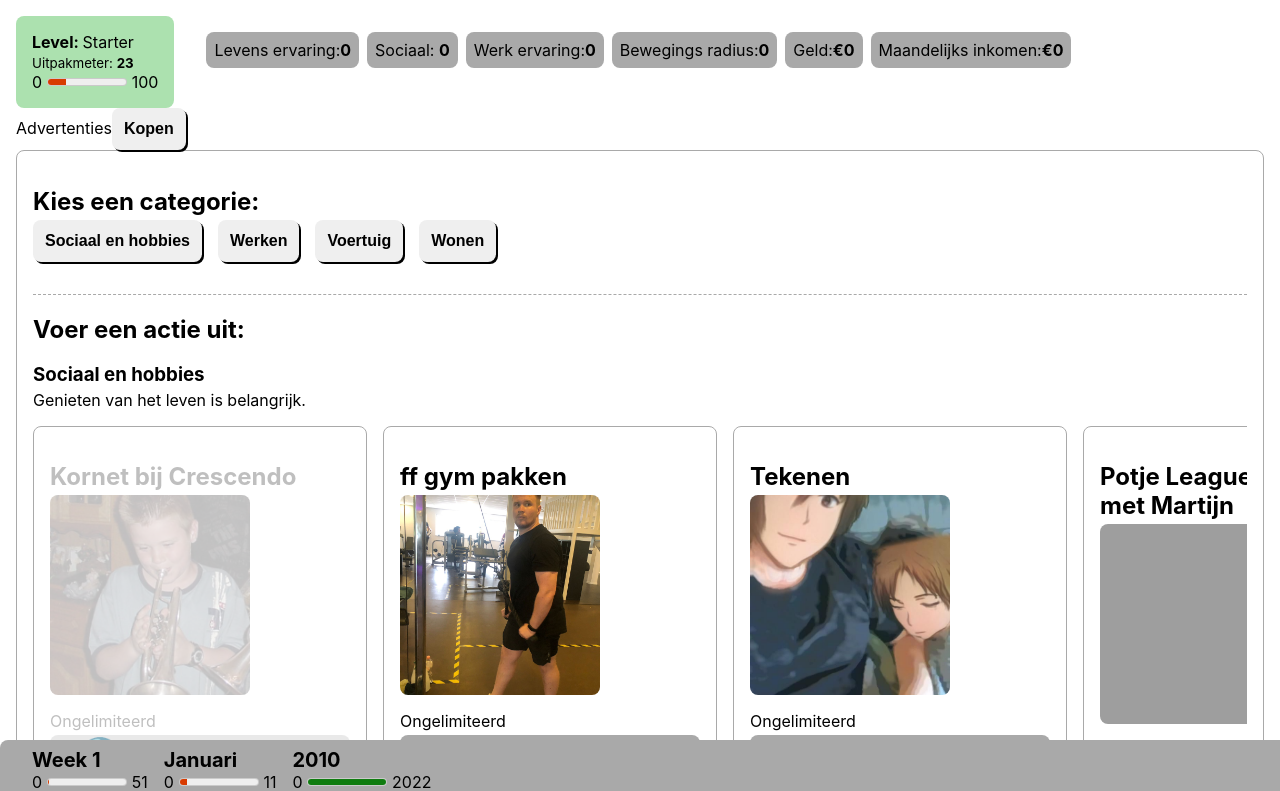
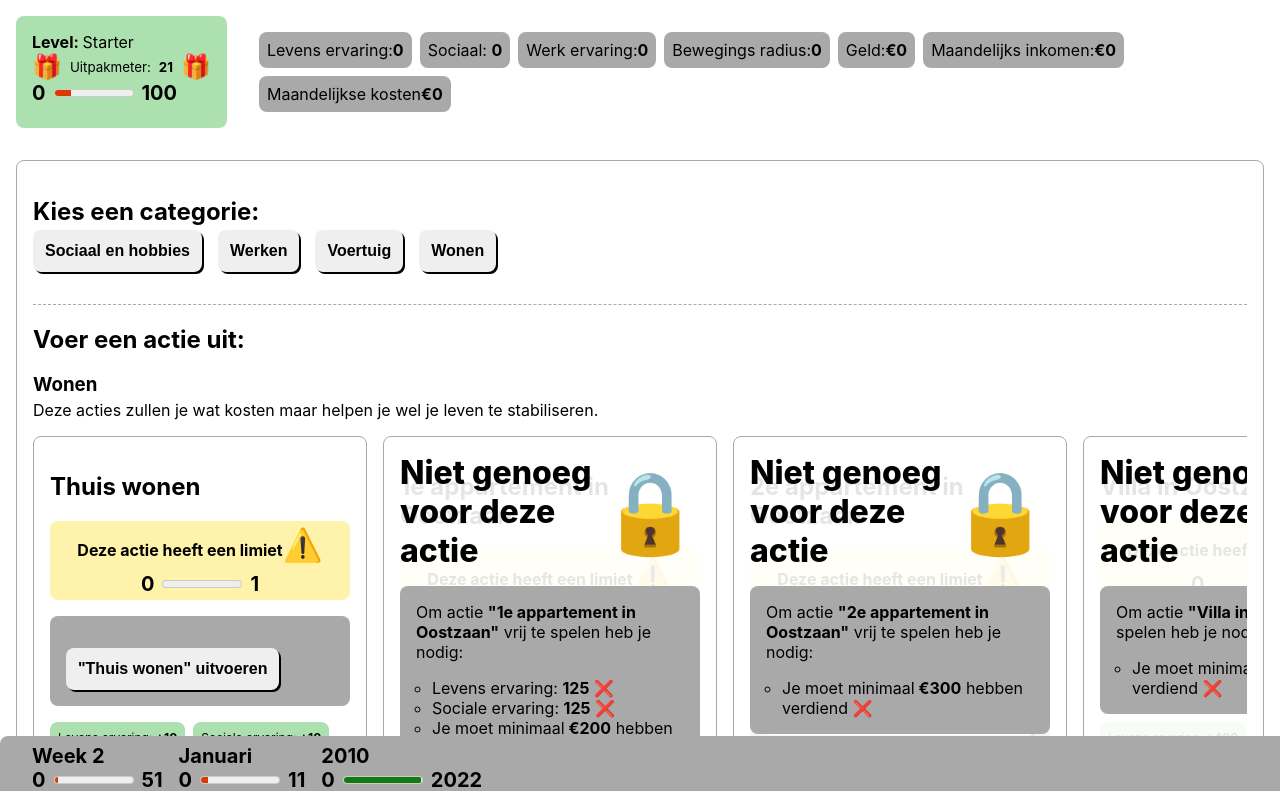
Before and after one commit to marcianosr/robin-tycoon, a React (Create React App) app: page / in a window 1280 px wide. Shown: the top 791 px of the page. Built offline with nearby package versions, Linux system fonts and the light colour scheme; grey boxes are pictures that could not be loaded.

Commit message:
Ad income/costs monthly

```diff
--- a/src/App.css
+++ b/src/App.css
@@ -51,10 +51,11 @@ h3 {
 } */
 
 .contentContainer {
-	padding-bottom: 2rem;
 	border: 1px solid rgb(169, 169, 169);
 	border-radius: 0.5rem;
 	padding: 1rem;
+	margin-top: 2rem;
+	margin-bottom: 2rem;
 }
 
 .category {
--- a/src/App.tsx
+++ b/src/App.tsx
@@ -14,7 +14,7 @@ export type XP = {
 	radius?: number;
 };
 
-type Basis = "monthly" | "weekly";
+export type Basis = "monthly" | "weekly" | "per-action";
 
 type Money = {
 	amount: number;
@@ -70,12 +70,14 @@ function App() {
 			year: 2010,
 		},
 		income: 0,
+		costs: 0,
 		progress: {
 			amount: 23,
 		},
+		won: false,
 	});
 
-	const [activeCategory, setActiveCategory] = useState<ShortNames>("social");
+	const [activeCategory, setActiveCategory] = useState<ShortNames>("living");
 
 	const [showPopup, setShowPopup] = useState(false);
 	const [fakeBuyButtonText, setFakeBuyButtonText] = useState(false);
@@ -100,11 +102,17 @@ function App() {
 
 	useEffect(() => {
 		const t = setTimeout(() => {
-			setGameState({
-				...gameState,
-				time: { ...gameState.time, week: gameState.time.week + 1 },
-			});
-		}, 8500);
+			if (!gameState.won) {
+				setGameState({
+					...gameState,
+					time: { ...gameState.time, week: gameState.time.week + 1 },
+					progress: {
+						...gameState.progress,
+						amount: gameState.progress.amount - 2,
+					},
+				});
+			}
+		}, 4000);
 
 		return () => {
 			clearTimeout(t);
@@ -112,26 +120,19 @@ function App() {
 	}, [gameState]);
 
 	useEffect(() => {
-		const progress =
-			gameState.lifeXP + gameState.socialXP + gameState.workXP;
-
-		if (gameState.time.week % 4 === 0)
+		if (gameState.time.week % 4 === 0 && !gameState.won)
 			setGameState({
 				...gameState,
 				time: {
 					...gameState.time,
 					month: gameState.time.month + 1,
 				},
-				money: gameState.money + gameState.income,
-				progress: {
-					...gameState.progress,
-					amount: gameState.progress.amount + progress - 5,
-				},
+				money: gameState.money + gameState.income + gameState.costs,
 			});
 	}, [gameState.time.week]);
 
 	useEffect(() => {
-		if (gameState.time.week % 52 === 0)
+		if (gameState.time.week % 52 === 0 && !gameState.won)
 			setGameState({
 				...gameState,
 				time: {
@@ -146,12 +147,26 @@ function App() {
 	useEffect(() => {
 		if (gameState.progress.amount === 100) {
 			// Stop the game, show dialog
+
+			winGame();
 		}
 	}, [gameState.progress.amount]);
 
+	const winGame = () =>
+		setGameState({
+			...gameState,
+			won: true,
+			progress: {
+				amount: 100,
+			},
+		});
+
 	return (
 		<div className="App">
-			{gameState.progress.amount === 100 && (
+			<button style={{ display: "none" }} onClick={winGame}>
+				Cheat
+			</button>
+			{gameState.progress.amount >= 100 && (
 				<>
 					<Confetti
 						width={window.innerWidth}
@@ -172,10 +187,6 @@ function App() {
 			)}
 			<header>
 				<Profile gameState={gameState} />
-				<section>
-					<span>Advertenties</span>
-					<button onClick={() => setShowPopup(true)}>Kopen</button>
-				</section>
 			</header>
 
 			{showPopup && (
@@ -184,12 +195,15 @@ function App() {
 						<li>
 							{!fakeBuyButtonText && (
 								<article>
-									<span>Levens elixer</span>
 									<span>
-										+100 sociale XP en +100 levens ervaring
+										Elixer pakket: sociale ervaring elixer
+										en levens ervaring elixer
 									</span>
 									<span>
-										5 euro (via iDeal)
+										+500 sociale XP en +500 levens ervaring
+									</span>
+									<span>
+										2,50 euro (via iDeal)
 										<img
 											width={40}
 											height={40}
@@ -259,6 +273,10 @@ function App() {
 					</section>
 				))}
 			</section>
+			<section>
+				<span>Advertenties</span>
+				<button onClick={() => setShowPopup(true)}>Kopen</button>
+			</section>
 			<section className="timeContainer">
 				<Meter
 					max={51}
--- a/src/components/ActionButton/index.tsx
+++ b/src/components/ActionButton/index.tsx
@@ -55,13 +55,17 @@ const ActionButton: FC<Props> = ({
 				return {
 					...prev,
 					money: gameStateValue + value.amount,
-					income: value.amount,
+					income: value.amount > 0 ? value.amount : gameStateValue,
+					costs: value.amount < 0 ? value.amount : gameStateValue,
 				};
 			}
 
 			return {
 				...prev,
 				[key]: gameStateValue + value,
+				progress: {
+					amount: gameState.progress.amount,
+				},
 			};
 		}, {});
 		setAmountOfActionsByCategory(amountOfActionsByCategory + 1);
--- a/src/components/Meter/styles.module.css
+++ b/src/components/Meter/styles.module.css
@@ -1,10 +1,10 @@
 .meterContainer > * {
-	gap: 0.3rem;
+	gap: 0.5rem;
 	display: flex;
 	align-items: center;
 }
 
-.meterContainer > span {
+.meterContainer span {
 	font-weight: 700;
 	font-size: 1.25rem;
 }
--- a/src/components/Option/index.tsx
+++ b/src/components/Option/index.tsx
@@ -1,5 +1,5 @@
 import { FC, useState } from "react";
-import { Item } from "../../App";
+import { Basis, Item } from "../../App";
 import ActionButton, { isEnabled } from "../ActionButton";
 import Meter from "../Meter";
 import styles from "./styles.module.css";
@@ -22,6 +22,14 @@ const Option: FC<Props> = ({ category, item, gameState, setGameState }) => {
 		? `${process.env.PUBLIC_URL}/${item.imageURL}`
 		: item.imageURL;
 
+	const moneyTexts = {
+		monthly: "per maand",
+		weekly: "per week",
+		"per-action": "per keer",
+	};
+
+	const moneyBasisText = moneyTexts[item.earned.money?.basis as Basis];
+
 	return (
 		<li
 			className={classnames({
@@ -29,7 +37,7 @@ const Option: FC<Props> = ({ category, item, gameState, setGameState }) => {
 			})}
 		>
 			<section className={styles.itemInner}>
-				<section>
+				<section className={styles.imageAndRequirements}>
 					<h2>{item.name}</h2>
 					{item.videoURL && (
 						<iframe
@@ -47,61 +55,24 @@ const Option: FC<Props> = ({ category, item, gameState, setGameState }) => {
 						</div>
 					)}
 					{item.limit ? (
+						<div className={styles.notice}>
+							<strong>
+								Deze actie heeft een limiet
+								<span className={styles.emoji}>⚠️</span>
+							</strong>
 							<Meter
 								max={item.limit.amount}
 								value={amountOfActionsByCategory}
 							/>
+						</div>
 					) : (
-						<p>Ongelimiteerd</p>
+						<strong className={styles.notice}>
+							Deze actie is ongelimiteerd
+							<span className={styles.emoji}>🤑</span>
+						</strong>
 					)}
 
 					<section className={styles.requirements}>
-						<strong>Eisen voor deze actie:</strong>
-						{item.required && (
-							<ul className={styles.requirementsList}>
-								{Object.keys(item.required).length === 0 && (
-									<p>Geen vereisten</p>
-								)}
-								{item.required.lifeXP && (
-									<li>
-										<span>Levens ervaring: </span>
-										<strong>{item.required.lifeXP}</strong>
-									</li>
-								)}
-								{item.required.socialXP && (
-									<li>
-										<span>Sociale ervaring: </span>
-										<strong>
-											{item.required.socialXP}
-										</strong>
-									</li>
-								)}
-								{item.required.workXP && (
-									<li>
-										<span>Werk ervaring: </span>
-										<strong>{item.required.workXP}</strong>
-									</li>
-								)}
-								{item.required.radius && (
-									<li>
-										<span>Actieradius: </span>
-										<strong>{item.required.radius}</strong>
-									</li>
-								)}
-								{item.required.money && (
-									<li>
-										<span>
-											Je moet minimaal
-											<strong>
-												{" "}
-												€{item.required.money.amount}
-											</strong>{" "}
-											hebben verdiend{" "}
-										</span>
-									</li>
-								)}
-							</ul>
-						)}
 						<ActionButton
 							category={category}
 							amountOfActionsByCategory={
@@ -127,7 +98,10 @@ const Option: FC<Props> = ({ category, item, gameState, setGameState }) => {
 						>
 							{item.earned.lifeXP < 0 && <span>Kosten: </span>}
 							<span>Levens ervaring: </span>
-							<strong>+{item.earned.lifeXP}</strong>
+							<strong>
+								{item.earned.lifeXP > 0 && "+"}
+								{item.earned.lifeXP}
+							</strong>
 						</div>
 					)}
 					{item.earned.socialXP && (
@@ -138,7 +112,10 @@ const Option: FC<Props> = ({ category, item, gameState, setGameState }) => {
 							})}
 						>
 							<span>Sociale ervaring: </span>
-							<strong>+{item.earned.socialXP}</strong>
+							<strong>
+								{item.earned.socialXP > 0 && "+"}
+								{item.earned.socialXP}
+							</strong>
 						</div>
 					)}
 					{item.earned.workXP && (
@@ -149,7 +126,10 @@ const Option: FC<Props> = ({ category, item, gameState, setGameState }) => {
 							})}
 						>
 							<span>Werk ervaring: </span>
-							<strong>+{item.earned.workXP}</strong>
+							<strong>
+								{item.earned.workXP > 0 && "+"}
+								{item.earned.workXP}
+							</strong>
 						</div>
 					)}
 					{item.earned.radius && (
@@ -167,16 +147,110 @@ const Option: FC<Props> = ({ category, item, gameState, setGameState }) => {
 							})}
 						>
 							<span>Geld: </span>
-							<strong>{item.earned.money.amount}</strong>
+							<strong>
+								{item.earned.money.amount > 0 && "+"}
+								{item.earned.money.amount}
+							</strong>
+							{item.earned.money.basis && (
+								<span> {moneyBasisText}</span>
+							)}
 						</div>
 					)}
 				</section>
 			</section>
 			{!isItemEnabled && (
+				<div className={styles.unlockContainer}>
 					<span className={styles.unlockText}>
+						<span>Niet genoeg voor deze actie</span>
 						<span className={styles.lockIcon}>🔒</span>
-					<span>Nog niet vrijgespeeld</span>
 					</span>
+					<section className={styles.requirements}>
+						<span>
+							Om actie <strong>"{item.name}"</strong> vrij te
+							spelen heb je nodig:
+						</span>
+						{item.required && (
+							<ul className={styles.requirementsList}>
+								{Object.keys(item.required).length === 0 && (
+									<p>Geen vereisten</p>
+								)}
+								{item.required.lifeXP && (
+									<li>
+										<span>Levens ervaring: </span>
+										<strong>{item.required.lifeXP}</strong>
+										<span>
+											{" "}
+											{gameState.lifeXP >=
+											item.required.lifeXP
+												? "✅"
+												: "❌"}
+										</span>
+									</li>
+								)}
+								{item.required.socialXP && (
+									<li>
+										<span>Sociale ervaring: </span>
+										<strong>
+											{item.required.socialXP}
+										</strong>
+										<span>
+											{" "}
+											{gameState.socialXP >=
+											item.required.socialXP
+												? "✅"
+												: "❌"}
+										</span>
+									</li>
+								)}
+								{item.required.workXP && (
+									<li>
+										<span>Werk ervaring: </span>
+										<strong>{item.required.workXP}</strong>
+										<span>
+											{" "}
+											{gameState.workXP >=
+											item.required.workXP
+												? "✅"
+												: "❌"}
+										</span>
+									</li>
+								)}
+								{item.required.radius && (
+									<li>
+										<span>Actieradius: </span>
+										<strong>{item.required.radius}</strong>
+										<span>
+											{" "}
+											{gameState.radius >=
+											item.required.radius
+												? "✅"
+												: "❌"}
+										</span>
+									</li>
+								)}
+								{item.required.money && (
+									<li>
+										<span>
+											Je moet minimaal
+											<strong>
+												{" "}
+												€{item.required.money.amount}
+											</strong>{" "}
+											hebben verdiend{" "}
+											<span>
+												{" "}
+												{gameState.money.amount >=
+												item.required.money.amount
+													? "✅"
+													: "❌"}
+											</span>
+										</span>
+									</li>
+								)}
+							</ul>
+						)}
+					</section>
+				</div>
 			)}
 		</li>
 	);
--- a/src/components/Option/styles.module.css
+++ b/src/components/Option/styles.module.css
@@ -52,6 +52,7 @@ button {
 .requirementsList {
 	list-style-type: circle;
 	padding-left: 1rem;
+	margin-top: 1rem;
 }
 
 .itemInner {
@@ -61,7 +62,7 @@ button {
 }
 
 .disableItem > .itemInner {
-	opacity: 0.25;
+	opacity: 0.1;
 }
 
 .disableItem {
@@ -69,11 +70,19 @@ button {
 	position: relative;
 }
 
+.unlockContainer {
+	position: absolute;
+	padding: 1rem;
+	left: 0;
+	top: 0;
+	display: flex;
+	flex-direction: column;
+	gap: 1rem;
+}
+
 .unlockText {
-	position: absolute;
 	font-size: 2rem;
 	font-weight: 800;
-	top: 50%;
 	display: flex;
 	align-items: center;
 }
@@ -81,3 +90,24 @@ button {
 .lockIcon {
 	font-size: 5rem;
 }
+
+.imageAndRequirements {
+	display: flex;
+	flex-direction: column;
+	gap: 1rem;
+}
+
+.notice {
+	padding: 0.25rem 1rem;
+	background-color: rgb(255, 242, 171);
+	border-radius: 0.5rem;
+	display: flex;
+	flex-direction: column;
+	justify-content: center;
+	align-items: center;
+	gap: 0.5rem;
+}
+
+.emoji {
+	font-size: 2rem;
+}
--- a/src/components/Profile/index.tsx
+++ b/src/components/Profile/index.tsx
@@ -30,7 +30,13 @@ export const evolveAt = [
 	},
 ];
 
-const Profile: FC<Props> = ({ gameState }) => (
+const Profile: FC<Props> = ({ gameState }) => {
+	const progress = Math.round(
+		gameState.progress.amount +
+			(gameState.lifeXP + gameState.socialXP + gameState.workXP) / 10
+	);
+
+	return (
 		<section className={styles.profileContainer}>
 			<section className={styles.profile}>
 				<div>
@@ -38,10 +44,12 @@ const Profile: FC<Props> = ({ gameState }) => (
 					<span>{gameState.progress.title}</span>
 				</div>
 				<div className={styles.baseMeter}>
-				<small>
-					Uitpakmeter: <strong>{gameState.progress.amount} </strong>
+					<small className={styles.uitpakText}>
+						<span className={styles.emoji}>🎁</span>
+						Uitpakmeter: <strong>{progress}</strong>{" "}
+						<span className={styles.emoji}>🎁</span>
 					</small>
-				<Meter max={100} value={gameState.progress.amount} />
+					<Meter max={100} value={progress} />
 				</div>
 			</section>
 
@@ -71,9 +79,14 @@ const Profile: FC<Props> = ({ gameState }) => (
 						<span>Maandelijks inkomen:</span>
 						<strong>€{gameState.income}</strong>
 					</div>
+					<div>
+						<span> Maandelijkse kosten</span>
+						<strong>€{gameState.costs}</strong>
+					</div>
 				</article>
 			</section>
 		</section>
 	);
+};
 
 export default Profile;
--- a/src/components/Profile/styles.module.css
+++ b/src/components/Profile/styles.module.css
@@ -37,3 +37,13 @@
 	margin-bottom: 0.5rem;
 	text-align: center;
 }
+
+.emoji {
+	font-size: 1.5rem;
+}
+
+.uitpakText {
+	display: flex;
+	align-items: center;
+	gap: 0.5rem;
+}
--- a/src/data/index.json
+++ b/src/data/index.json
@@ -10,38 +10,52 @@
 						"name": "Kornet bij Crescendo",
 						"imageURL": "robin-cornet.png",
 						"earned": {
-							"socialXP": 200,
-							"lifeXP": 100,
+							"socialXP": 50,
+							"lifeXP": 10,
 							"money": {
-								"amount": -100
+								"amount": -15,
+								"basis": "monthly"
 							}
 						},
 						"required": {
-							"money": { "amount": 25, "basis": "monthly" },
-							"radius": 500
+							"socialXP": 0,
+							"radius": 0,
+							"money": {
+								"amount": 15
+							}
 						},
 						"cooldown": 100
 					},
 					{
+						"name": "Maand abbo bij de sportschool",
+						"imageURL": "robin-gym.jpeg",
+						"required": {
+							"socialXP": 10,
+							"money": {
+								"amount": 50
+							}
+						},
+						"earned": {
+							"money": {
+								"amount": -30,
+								"basis": "monthly"
+							}
+						},
+						"cooldown": 100
+					},
+
+					{
 						"name": "ff gym pakken",
 						"imageURL": "robin-gym.jpeg",
+						"required": {
+							"socialXP": 50
+						},
 						"earned": {
-							"socialXP": 50,
-							"lifeXP": 100,
-							"money": {
-								"amount": -50
-							}
+							"socialXP": 50
 						},
-						"cooldown": 150
+						"cooldown": 100
 					},
-					{
-						"name": "Tekenen",
-						"imageURL": "robin-tekenen.jpeg",
-						"earned": {
-							"workXP": 50
-						},
-						"cooldown": 50
-					},
+
 					{
 						"name": "Potje League of Legends met Martijn",
 						"imageURL": "https://scontent-ams4-1.xx.fbcdn.net/v/t1.18169-9/487779_339938256122089_1105893052_n.jpg?_nc_cat=101&ccb=1-7&_nc_sid=f9d7a1&_nc_ohc=tjaa8YhTr-QAX8r4_hB&_nc_ht=scontent-ams4-1.xx&oh=00_AfD4-FLNwoc9Fm3_-RUrbvPD6Ck7Sn3Oa9gcEIyfnmLiTQ&oe=63A17E99",
@@ -49,13 +63,19 @@
 							"socialXP": 10,
 							"workXP": -10
 						},
+						"required": {
+							"socialXP": 10
+						},
 						"cooldown": 25
 					},
 					{
 						"name": "Advies vragen van thuis",
 						"earned": {
-							"socialXP": 50,
-							"lifeXP": 100
+							"socialXP": 20,
+							"lifeXP": 200
+						},
+						"required": {
+							"socialXP": 10
 						},
 						"cooldown": 200
 					},
@@ -63,7 +83,10 @@
 						"name": "Op bezoek gaan bij opa en oma",
 						"earned": {
 							"socialXP": 50,
-							"lifeXP": 100
+							"lifeXP": 200
+						},
+						"required": {
+							"socialXP": 10
 						},
 						"cooldown": 200
 					},
@@ -74,7 +97,7 @@
 							"socialXP": 100
 						},
 						"required": {
-							"socialXP": 100
+							"socialXP": 200
 						},
 						"cooldown": 50,
 						"limit": {
@@ -87,7 +110,7 @@
 						"earned": {
 							"socialXP": 150,
 							"lifeXP": 50,
-							"workXP": -20,
+							"workXP": -50,
 							"money": {
 								"amount": -50
 							}
@@ -106,10 +129,11 @@
 						"earned": {
 							"socialXP": 20,
 							"money": {
-								"amount": -20
+								"amount": -10
 							}
 						},
 						"required": {
+							"socialXP": 10,
 							"money": {
 								"amount": 20
 							}
@@ -145,27 +169,44 @@
 						"name": "Gesponsord worden door pa en ma",
 						"earned": {
 							"money": {
-								"amount": 25
+								"amount": 25,
+								"basis": "monthly"
 							}
 						},
 						"cooldown": 0,
+						"required": {
+							"lifeXP": 10,
+							"socialXP": 10
+						},
 						"limit": {
 							"amount": 1
 						}
 					},
 					{
+						"name": "Tekenen / Designs maken",
+						"imageURL": "robin-tekenen.jpeg",
+						"earned": {
+							"workXP": 25,
+							"socialXP": -10
+						},
+						"cooldown": 30
+					},
+					{
 						"name": "BODO Pompstation",
 						"imageURL": "https://topbakverhuur.nl/wp-content/uploads/2018/03/Avia-Amsterdam-Appelweg-46.png",
 						"earned": {
-							"workXP": 100,
+							"workXP": 50,
+							"lifeXP": 50,
+							"socialXP": 50,
 							"money": {
-								"amount": 50
+								"amount": 50,
+								"basis": "monthly"
 							}
 						},
 						"required": {
-							"socialXP": 10,
-							"lifeXP": 10,
-							"radius": 10
+							"socialXP": 50,
+							"lifeXP": 50,
+							"radius": 50
 						},
 						"cooldown": 0,
 						"limit": {
@@ -175,16 +216,18 @@
 					{
 						"name": "Stagiair bij RI Print & Sign",
 						"earned": {
-							"workXP": 100,
-							"lifeXP": 100,
-							"socialXP": 100,
+							"workXP": 90,
+							"lifeXP": 90,
+							"socialXP": 75,
 							"money": {
-								"amount": 125
+								"amount": 125,
+								"basis": "monthly"
 							}
 						},
 						"required": {
-							"socialXP": 250,
-							"lifeXP": 300,
+							"socialXP": 130,
+							"lifeXP": 130,
+							"workXP": 130,
 							"radius": 150
 						},
 						"limit": {
@@ -196,19 +239,21 @@
 						"name": "Design bij Coqtail",
 						"videoURL": "https://www.facebook.com/jeffrey.beckers/videos/2974491055947757",
 						"earned": {
-							"workXP": 500,
-							"lifeXP": 500,
-							"socialXP": 500,
+							"workXP": 125,
+							"lifeXP": 150,
+							"socialXP": 100,
 							"money": {
-								"amount": 275
+								"amount": 275,
+								"basis": "monthly"
 							}
 						},
 						"limit": {
 							"amount": 1
 						},
 						"required": {
-							"socialXP": 350,
-							"lifeXP": 300,
+							"socialXP": 200,
+							"lifeXP": 200,
+							"workXP": 150,
 							"radius": 500
 						},
 						"cooldown": 0
@@ -216,21 +261,21 @@
 					{
 						"name": "Art Director @ Emakina",
 						"imageURL": "robin-art-director.jpeg",
-
 						"earned": {
-							"workXP": 1200,
-							"lifeXP": 1000,
-							"socialXP": 500,
+							"workXP": 300,
+							"lifeXP": 200,
+							"socialXP": 100,
 							"money": {
-								"amount": 500
+								"amount": 600
 							}
 						},
 						"limit": {
 							"amount": 1
 						},
 						"required": {
-							"socialXP": 550,
-							"lifeXP": 500,
+							"socialXP": 250,
+							"lifeXP": 325,
+							"workXP": 350,
 							"radius": 1500
 						},
 						"cooldown": 0
@@ -245,7 +290,7 @@
 					{
 						"name": "Lopen",
 						"earned": {
-							"socialXP": 25,
+							"socialXP": 10,
 							"radius": 25
 						},
 						"cooldown": 10
@@ -253,14 +298,14 @@
 					{
 						"name": "Fietsen",
 						"earned": {
-							"socialXP": 100,
+							"socialXP": 10,
 							"lifeXP": 10,
 							"radius": 150
 						},
 						"required": {
 							"money": {
 								"basis": "monthly",
-								"amount": 100
+								"amount": 25
 							},
 							"lifeXP": 25
 						},
@@ -269,13 +314,13 @@
 					{
 						"name": "Leipe Scooter",
 						"earned": {
-							"socialXP": 300,
 							"lifeXP": 50,
-							"radius": 1000
+							"socialXP": 10,
+							"radius": 650
 						},
 						"required": {
 							"money": {
-								"basis": "weekly",
+								"basis": "monthly",
 								"amount": 100
 							},
 							"lifeXP": 100
@@ -287,12 +332,12 @@
 						"earned": {
 							"socialXP": 100,
 							"lifeXP": 200,
-							"radius": 5000
+							"radius": 1500
 						},
 						"required": {
 							"money": {
-								"basis": "weekly",
-								"amount": 200
+								"basis": "monthly",
+								"amount": 500
 							},
 							"lifeXP": 500
 						},
@@ -308,7 +353,8 @@
 					{
 						"name": "Thuis wonen",
 						"earned": {
-							"lifeXP": 10
+							"lifeXP": 10,
+							"socialXP": 10
 						},
 						"cooldown": 0,
 						"limit": {
@@ -318,14 +364,16 @@
 					{
 						"name": "1e appartement in Oostzaan",
 						"earned": {
-							"lifeXP": 200,
+							"lifeXP": 50,
 							"money": {
-								"amount": -500
+								"amount": -100
 							}
 						},
 						"required": {
+							"lifeXP": 125,
+							"socialXP": 125,
 							"money": {
-								"amount": 650
+								"amount": 200
 							}
 						},
 						"cooldown": 0,
@@ -336,14 +384,14 @@
 					{
 						"name": "2e appartement in Oostzaan",
 						"earned": {
-							"lifeXP": 200,
+							"lifeXP": 65,
 							"money": {
-								"amount": -700
+								"amount": -250
 							}
 						},
 						"required": {
 							"money": {
-								"amount": 800
+								"amount": 300
 							}
 						},
 						"cooldown": 0,
@@ -354,14 +402,14 @@
 					{
 						"name": "Villa in Oostzaan",
 						"earned": {
-							"lifeXP": 300,
+							"lifeXP": 400,
 							"money": {
-								"amount": -1200
+								"amount": -600
 							}
 						},
 						"required": {
 							"money": {
-								"amount": 1500
+								"amount": 1000
 							}
 						},
 						"cooldown": 0,
```
Lines whose indentation alone changed are shown as unchanged.
